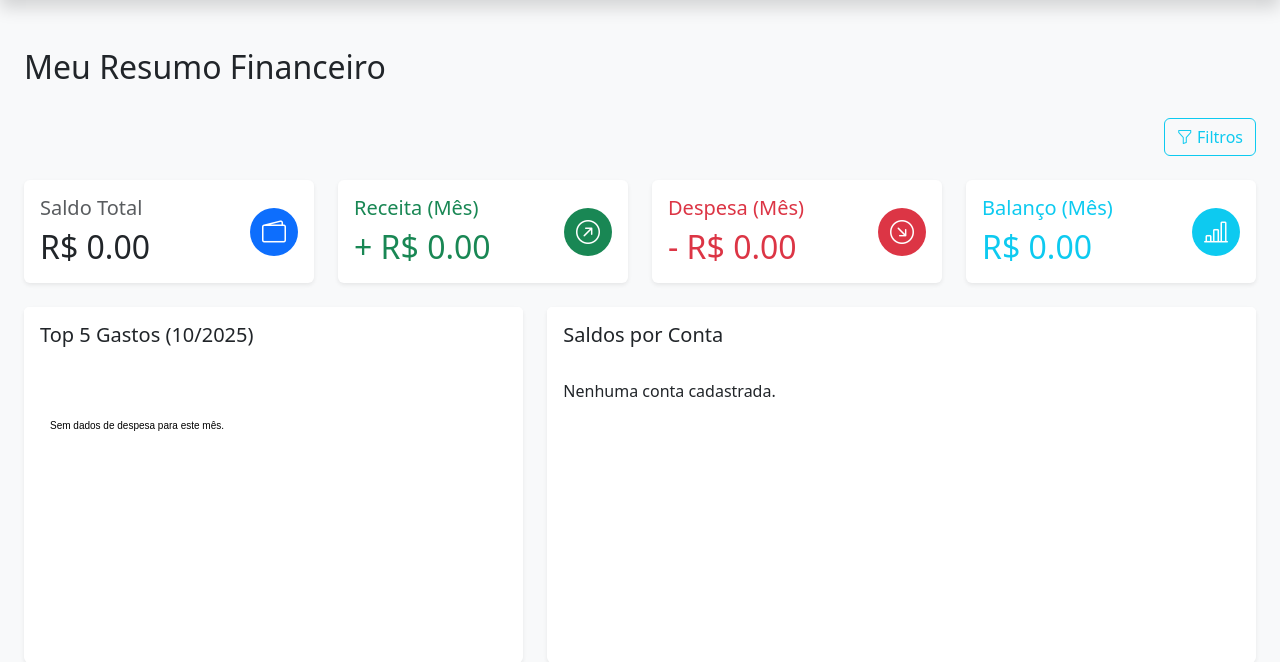
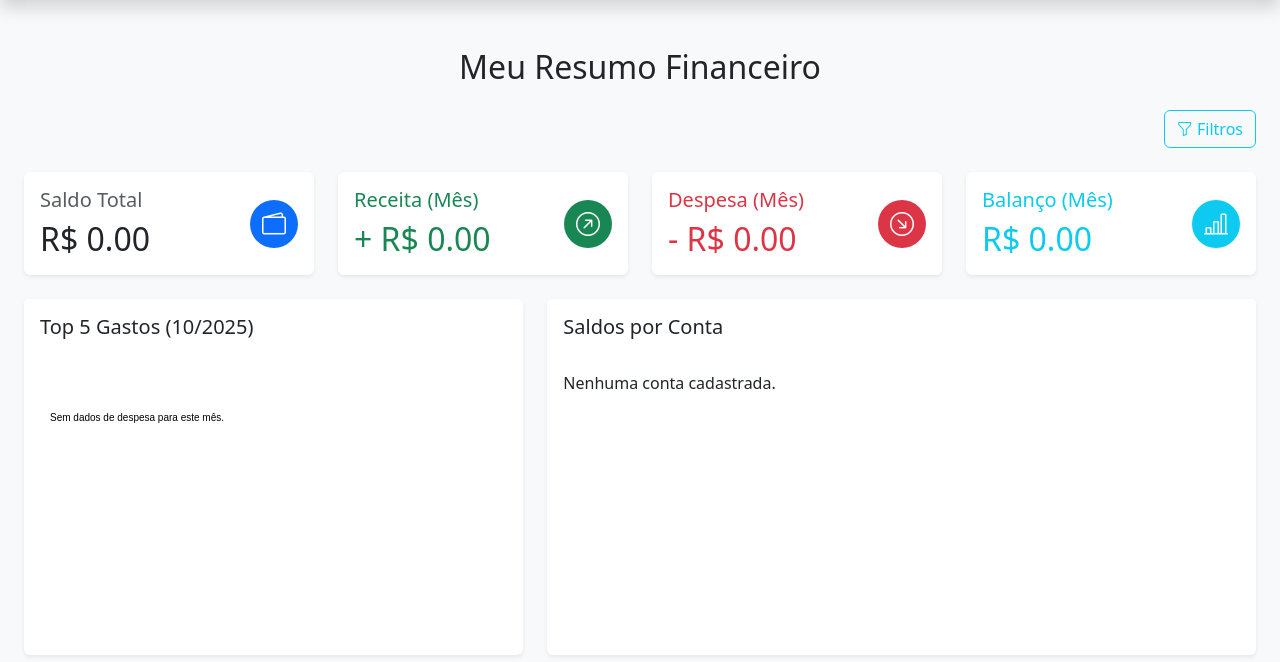
Before and after one commit to Samueljonas/InWallet, a Django app: page / in a window 1280 px wide. Shown: the part 72-734 px from the top of the page. Run offline with Django 4.2, Linux system fonts and the light colour scheme; the visitor is signed in with stand-in values (Sample User, id 1); data that the repository does not hold is empty.

Commit message:
change align text

```diff
--- a/wallet/templates/dashboard.html
+++ b/wallet/templates/dashboard.html
@@ -6,8 +6,8 @@
 {% block content %}
 <div class="container-fluid px-md-4 py-5">
 
-    <div class="d-flex justify-content-between align-items-center mb-4">
-        <h1 class="h2 ">Meu Resumo Financeiro</h1>
+    <div class="mb-4">
+        <h1 class="h2 mb-0 text-center">Meu Resumo Financeiro</h1>
     </div>
 
     <div class="d-flex justify-content-end mb-4">
```
